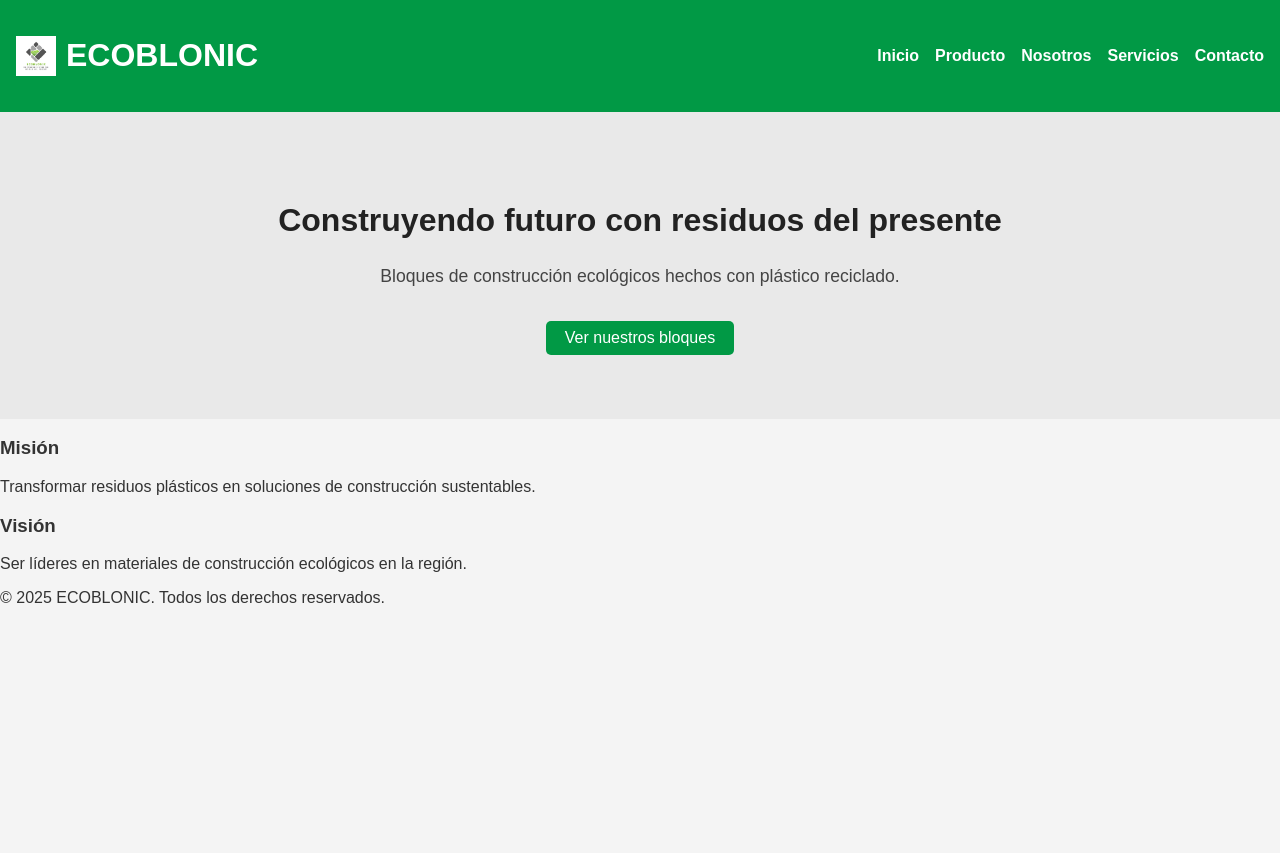
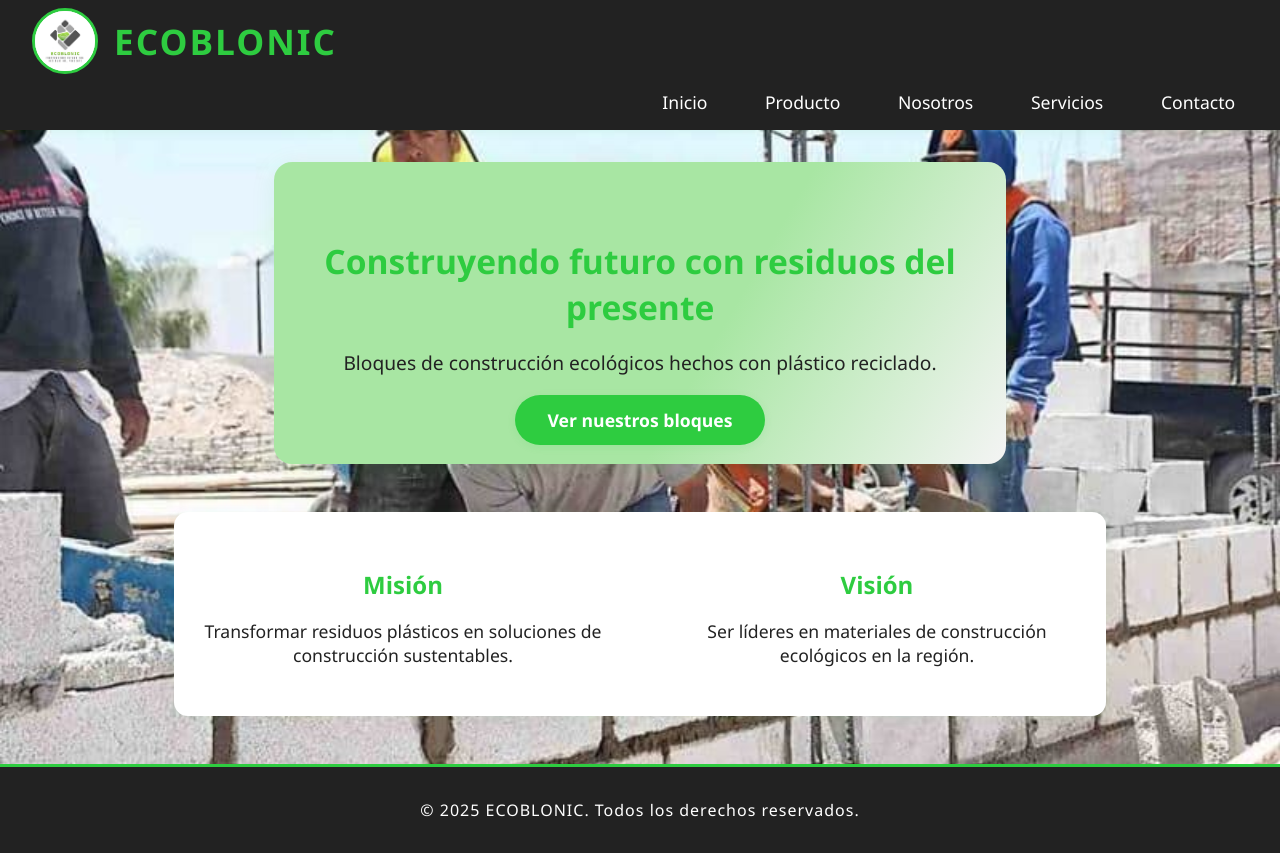
Before and after one commit to JorgeRR1005/ECOBLONIC, a plain HTML site: page index.html in a window 1280 px wide. Before the commit the page ends 800 px from the top, so only its background shows below. Drawn offline with Linux system fonts and the light colour scheme.

Commit message:
Mejoras al index

```diff
--- a/css/styles.css
+++ b/css/styles.css
@@ -1,103 +1,173 @@
+/* Paleta: Verde principal, verde claro, gris claro, gris oscuro */
+
+:root {
+  --verde: #2ecc40;
+  --verde-claro: #a8e6a3;
+  --gris-claro: #f4f4f4;
+  --gris-oscuro: #222;
+  --blanco: #fff;
+}
+
 body {
-  font-family: 'Arial', sans-serif;
+  background: var(--gris-claro);
+  color: var(--gris-oscuro);
+  font-family: 'Segoe UI', Arial, sans-serif;
   margin: 0;
   padding: 0;
-  background: #f4f4f4;
-  color: #333;
+  background-image: url('../img/fondo.jpg');
+  background-size: cover;
+  background-position: center;
+  background-attachment: fixed;
 }
 
 header {
-  background: #019945;
-  color: white;
-  padding: 1em;
-}
-
-nav ul {
-  list-style: none;
-  display: flex;
-  gap: 1em;
-}
-
-nav ul li a {
-  color: white;
-  text-decoration: none;
-}
-
-.hero {
-  background: url('../img/bg.jpg') center/cover;
-  padding: 5em 1em;
-  color: white;
-  text-align: center;
-}
-
-.btn {
-  background: #019945;
-  padding: 0.5em 1.2em;
-  color: white;
-  text-decoration: none;
-  border-radius: 5px;
-}
-
-/* Header con logo */
-header {
-  background: #019945;
-  color: white;
-  padding: 1em;
-  display: flex;
-  justify-content: space-between;
-  align-items: center;
-  flex-wrap: wrap;
+  background: var(--gris-oscuro);
+  color: var(--blanco);
+  padding: 0.5rem 0 0.5rem 0;
+  box-shadow: 0 2px 8px rgba(44, 204, 64, 0.07);
 }
 
 .logo-container {
   display: flex;
   align-items: center;
-  gap: 10px;
+  gap: 1rem;
+  padding-left: 2rem;
 }
 
 .logo {
-  width: 40px;
-  height: 40px;
+  width: 60px;
+  height: 60px;
+  border-radius: 50%;
+  border: 3px solid var(--verde);
+  background: var(--blanco);
+  object-fit: cover;
+}
+
+header h1 {
+  font-size: 2.2rem;
+  letter-spacing: 2px;
+  color: var(--verde);
+  margin: 0;
 }
 
 nav ul {
+  display: flex;
+  gap: 2rem;
   list-style: none;
-  display: flex;
-  gap: 1em;
-  padding: 0;
   margin: 0;
+  padding: 1rem 2rem 0.5rem 2rem;
+  justify-content: flex-end;
 }
 
-nav ul li a {
-  color: white;
+nav a {
+  color: var(--blanco);
   text-decoration: none;
-  font-weight: bold;
+  font-weight: 500;
+  font-size: 1.1rem;
+  transition: color 0.2s;
+  padding: 0.3rem 0.8rem;
+  border-radius: 5px;
 }
 
-/* Hero */
+nav a:hover, nav a:focus {
+  background: var(--verde);
+  color: var(--gris-oscuro);
+}
+
 .hero {
-  background-color: #e9e9e9;
-  padding: 4em 1em;
+  background: linear-gradient(120deg, var(--verde-claro) 60%, var(--gris-claro) 100%);
+  text-align: center;
+  padding: 3rem 1rem 2rem 1rem;
+  margin: 2rem auto 1rem auto;
+  border-radius: 18px;
+  max-width: 700px;
+  box-shadow: 0 4px 24px rgba(44, 204, 64, 0.10);
+}
+
+.hero h2 {
+  color: var(--verde);
+  font-size: 2.1rem;
+  margin-bottom: 1rem;
+}
+
+.hero p {
+  color: var(--gris-oscuro);
+  font-size: 1.2rem;
+  margin-bottom: 2rem;
+}
+
+.btn {
+  background: var(--verde);
+  color: var(--blanco);
+  padding: 0.8rem 2rem;
+  border: none;
+  border-radius: 25px;
+  font-size: 1.1rem;
+  font-weight: bold;
+  cursor: pointer;
+  text-decoration: none;
+  box-shadow: 0 2px 8px rgba(44, 204, 64, 0.10);
+  transition: background 0.2s, color 0.2s;
+}
+
+.btn:hover, .btn:focus {
+  background: var(--gris-oscuro);
+  color: var(--verde);
+}
+
+.mision-vision {
+  display: flex;
+  justify-content: center;
+  gap: 3rem;
+  margin: 3rem auto;
+  max-width: 900px;
+  background: var(--blanco);
+  border-radius: 14px;
+  box-shadow: 0 2px 12px rgba(44, 204, 64, 0.07);
+  padding: 2rem 1rem;
+}
+
+.mision-vision div {
+  flex: 1;
   text-align: center;
 }
 
-.hero h2 {
-  font-size: 2em;
-  color: #222;
+.mision-vision h3 {
+  color: var(--verde);
+  font-size: 1.5rem;
+  margin-bottom: 0.7rem;
 }
 
-.hero p {
-  color: #444;
-  margin-top: 0.5em;
-  font-size: 1.1em;
+.mision-vision p {
+  color: var(--gris-oscuro);
+  font-size: 1.1rem;
 }
 
-.btn {
-  background: #019945;
-  padding: 0.5em 1.2em;
-  color: white;
-  text-decoration: none;
-  border-radius: 5px;
-  display: inline-block;
-  margin-top: 1em;
+footer {
+  background: var(--gris-oscuro);
+  color: var(--blanco);
+  text-align: center;
+  padding: 1rem 0;
+  margin-top: 2rem;
+  font-size: 1rem;
+  letter-spacing: 1px;
+  border-top: 3px solid var(--verde);
 }
+
+@media (max-width: 700px) {
+  .mision-vision {
+    flex-direction: column;
+    gap: 1.5rem;
+    padding: 1.2rem 0.5rem;
+  }
+  .logo-container {
+    padding-left: 1rem;
+  }
+  nav ul {
+    gap: 1rem;
+    padding: 1rem 1rem 0.5rem 1rem;
+  }
+  .hero {
+    padding: 2rem 0.5rem 1.5rem 0.5rem;
+  }
+}
```
Also changed, not shown: index.html (+1 -0 lines), img/fondo.jpg (added).
